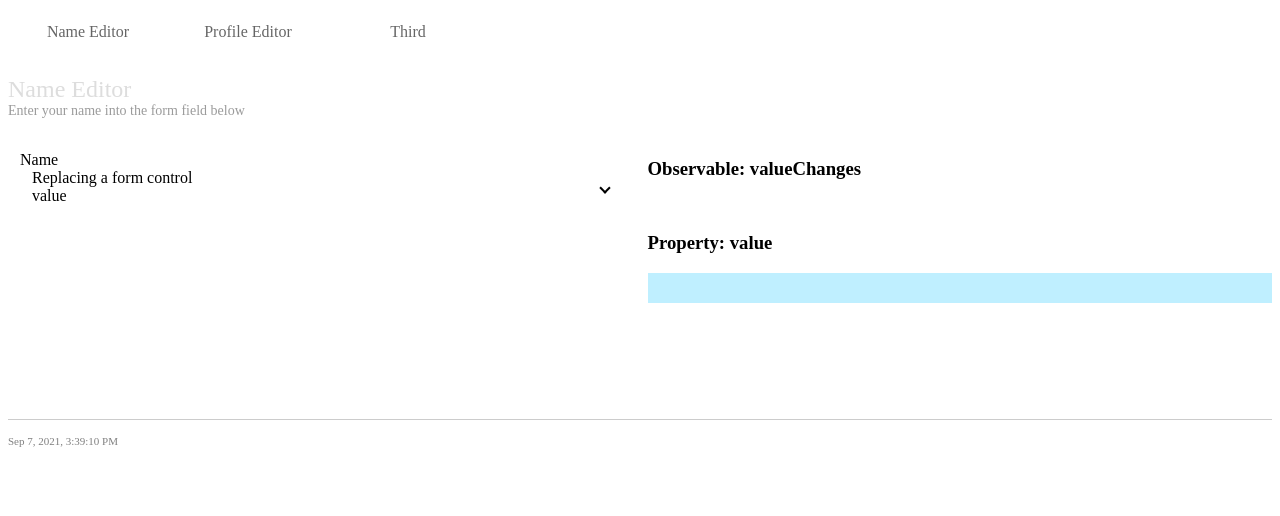
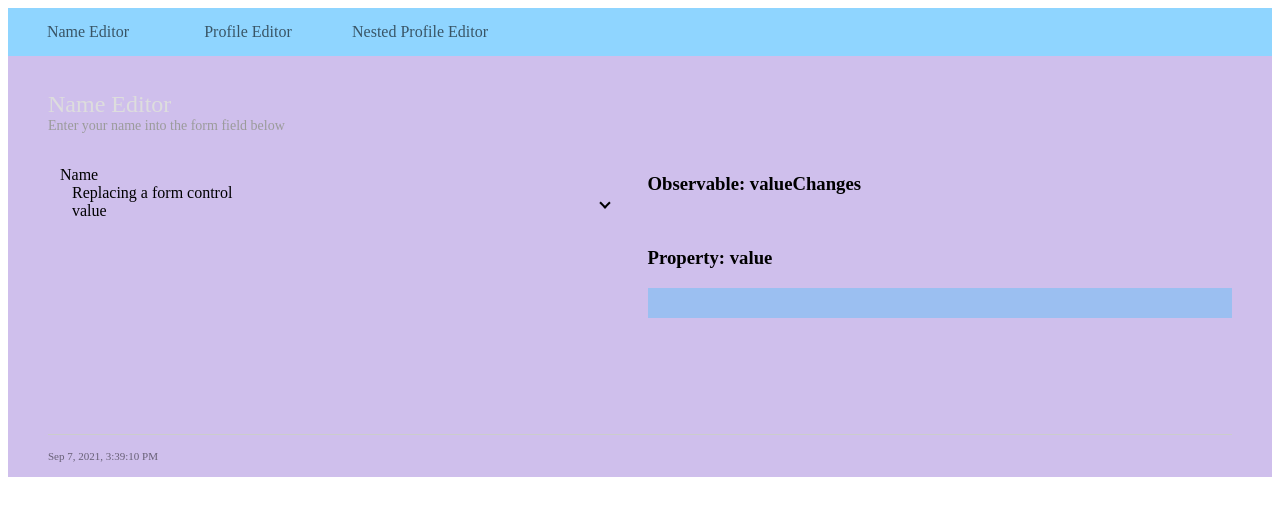
Before and after one commit to elwoodviewgol/Forms, an Angular app: page / in a window 1280 px wide. Shown: the top 516 px of the page. Built offline with nearby package versions, Linux system fonts and the light colour scheme; a web font is replaced by a local one.

Commit message:
3 files modified, 3 added

```diff
--- a/src/app/app.component.html
+++ b/src/app/app.component.html
@@ -1,9 +1,10 @@
 <!--
   TABS
+      padding: 15px 40px;
 -->
-<mat-tab-group animationDuration="0ms">
+<mat-tab-group animationDuration="0ms" class="elwood-tab-group">
 
-  <mat-tab label="Name Editor">
+  <mat-tab label="Name Editor" class="elwood-mat-tab">
     <ng-template matTabContent>
 
       <h2 class="elwood-h2">Name Editor <small>Enter your name into the form field below</small></h2>
@@ -14,7 +15,7 @@
     </ng-template>
   </mat-tab>
 
-  <mat-tab label="Profile Editor">
+  <mat-tab label="Profile Editor" class="elwood-mat-tab">
     <ng-template matTabContent>
 
       <h2 class="elwood-h2">Profile Editor <small>Manage multiple form control instances in a single group</small></h2>
@@ -24,9 +25,16 @@
     </ng-template>
   </mat-tab>
 
-  <mat-tab label="Third">
+  <mat-tab label="Nested Profile Editor" class="elwood-mat-tab">
     <ng-template matTabContent>
-      Content 3 - Loaded: {{getTimeLoaded(3) | date:'medium'}}
+
+      <h2 class="elwood-h2">
+        Nested Profile Editor
+        <small>Manage multiple form control instances in a single group</small>
+      </h2>
+      <app-nested-editor></app-nested-editor>
+      <footer class="elwood-footer">{{getTimeLoaded(3) | date:'medium'}}</footer>
+
     </ng-template>
   </mat-tab>
 
--- /dev/null
+++ b/src/app/components/nested-editor/nested-editor.component.html
@@ -0,0 +1,48 @@
+<form [formGroup]="nestedProfileForm" (ngSubmit)="onSubmit()">
+
+  <mat-form-field class="elwood-form-field" appearance="fill">
+    <mat-label>First Name</mat-label>
+    <input id="first-name" type="text" formControlName="firstName" matInput placeholder="Ex. John" required>
+  </mat-form-field>
+
+  <mat-form-field class="elwood-form-field" appearance="fill">
+    <mat-label>Last Name</mat-label>
+    <input id="last-name" type="text" formControlName="lastName" matInput placeholder="Ex. Doe" required>
+  </mat-form-field>
+
+  <!-- NESTED: Address -->
+  <div formGroupName="address">
+    <h4 class="elwood-h4">Address</h4>
+
+    <mat-form-field class="elwood-form-field" appearance="fill">
+      <mat-label>Street</mat-label>
+      <input id="street" type="text" formControlName="street" matInput placeholder="Ex. John" required>
+    </mat-form-field>
+
+    <!-- 3 COLUMNS -->
+    <div fxLayout="row">
+
+      <mat-form-field class="elwood-form-field" appearance="fill">
+        <mat-label>City</mat-label>
+        <input id="city" type="text" formControlName="city" matInput placeholder="Ex. Somewhere Far Away" required>
+      </mat-form-field>
+
+      <mat-form-field class="elwood-form-field" appearance="fill">
+        <mat-label>State</mat-label>
+        <input id="state" type="text" formControlName="state" matInput placeholder="Ex. Texas" required>
+      </mat-form-field>
+
+      <mat-form-field class="elwood-form-field" appearance="fill">
+        <mat-label>Zip Code</mat-label>
+        <input id="zip" type="text" formControlName="zip" matInput placeholder="Ex. 00000" required>
+      </mat-form-field>
+
+    </div>
+
+  </div>
+  <!-- [end] nested.address -->
+
+  <p>Complete the form to enable button.</p>
+  <button mat-stroked-button type="submit" [disabled]="!nestedProfileForm.valid" class="elwood-form-field">Submit</button>
+
+</form>
--- /dev/null
+++ b/src/app/components/nested-editor/nested-editor.component.ts
@@ -0,0 +1,29 @@
+import { Component, OnInit } from '@angular/core';
+import { FormGroup, FormControl } from '@angular/forms';
+
+@Component({
+  selector: 'app-nested-editor',
+  templateUrl: './nested-editor.component.html',
+  styleUrls: ['./nested-editor.component.css']
+})
+export class NestedEditorComponent implements OnInit {
+  nestedProfileForm = new FormGroup({
+    firstName: new FormControl(''),
+    lastName: new FormControl(''),
+    address: new FormGroup({
+      street: new FormControl(''),
+      city: new FormControl(''),
+      state: new FormControl(''),
+      zip: new FormControl('')
+    })
+  });
+
+  constructor() {}
+
+  ngOnInit() {}
+
+  public onSubmit() {
+    // TODO: Use EventEmitter with form value
+    console.warn('onSubmit()', this.nestedProfileForm.value);
+  }
+}
--- a/src/styles.css
+++ b/src/styles.css
@@ -1,11 +1,15 @@
 /*
 TEXT
 --------------------------------------- */
-.elwood-h2 {
+.elwood-h2,
+.elwood-h3,
+.elwood-h4 {
   color: #ddd;
   font-weight: 100;
 }
-.elwood-h2 small {
+.elwood-h2 small,
+.elwood-h3 small,
+.elwood-h4 small {
   color: #9b9b9b;
   display: block;
   font-size: 14px;
@@ -34,4 +38,18 @@ FORMS
   width: 100%;
 }
 
+/*
+TABS
+--------------------------------------- */
+.elwood-tab-group {
+  background-color: rgba(0, 255, 255, 0.25);
+}
+.mat-tab-header {
+  background-color: rgba(0, 89, 255, 0.25);
+}
+.mat-tab-body-wrapper {
+  background-color: rgba(255, 0, 179, 0.25);
+  padding: 15px 40px;
+}
+
 @import '~@angular/material/prebuilt-themes/indigo-pink.css';
```
Also changed, not shown: src/app/app.module.ts (+7 -1 lines), src/app/components/nested-editor/nested-editor.component.css (added).
